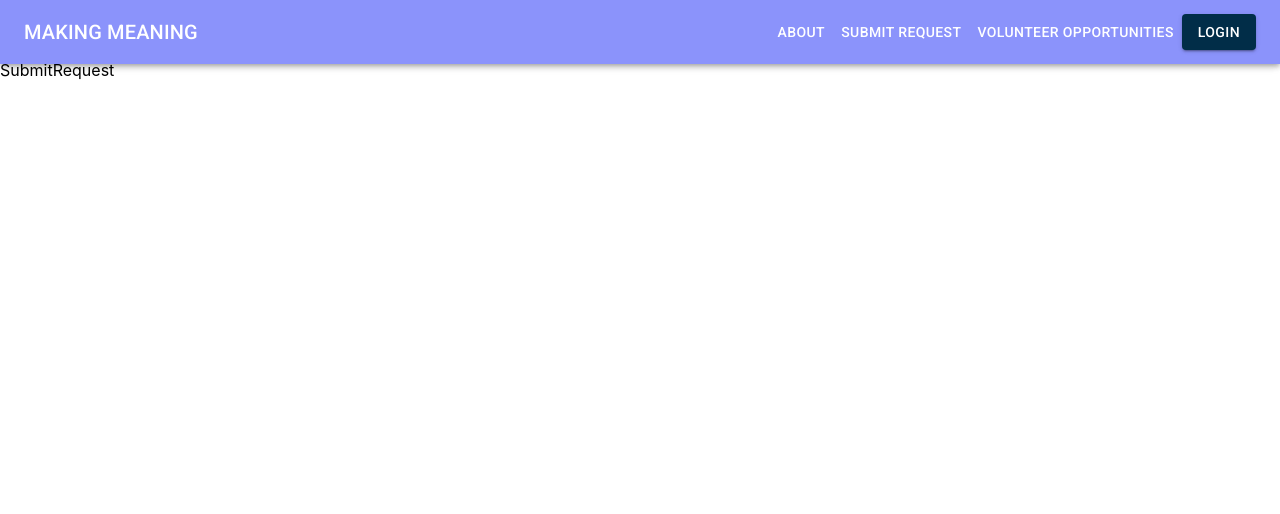
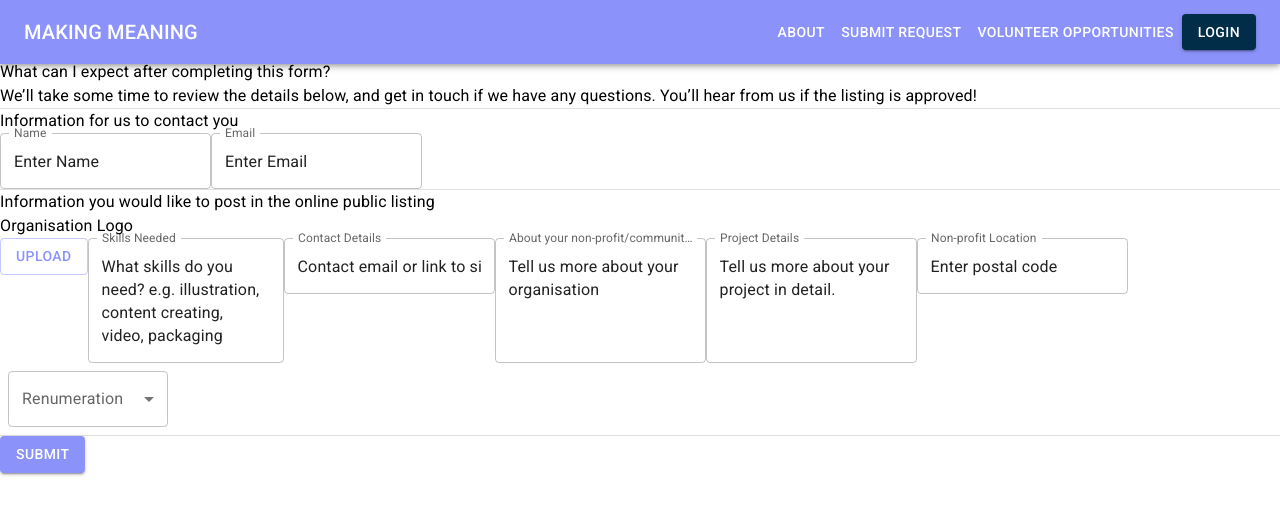
Before and after one commit to mafiageek/ptbc5-project2, a React (Create React App) app: page /SubmitRequest in a window 1280 px wide. Shown: the top 514 px of the page. Built offline with nearby package versions, Linux system fonts and the light colour scheme; no server answers.

Commit message:
added basic input fields for form in SubmitRequest page

```diff
--- a/src/pages/SubmitRequest.js
+++ b/src/pages/SubmitRequest.js
@@ -1,4 +1,14 @@
-import { Box } from "@mui/material";
+import {
+  Box,
+  Button,
+  Divider,
+  FormControl,
+  InputLabel,
+  MenuItem,
+  Select,
+  TextField,
+  Typography,
+} from "@mui/material";
 import React from "react";
 
 function SubmitRequest() {
@@ -10,7 +20,78 @@ function SubmitRequest() {
           height: 60,
         }}
       />
-      SubmitRequest
+      <Box component="form">
+        <Typography>What can I expect after completing this form? </Typography>
+        <Typography>
+          We’ll take some time to review the details below, and get in touch if
+          we have any questions. You’ll hear from us if the listing is approved!
+        </Typography>
+
+        <Divider />
+        <Typography>Information for us to contact you</Typography>
+        <TextField
+          label="Name"
+          defaultValue="Enter Name"
+          size="Normal"
+          variant="outlined"
+        />
+        <TextField
+          label="Email"
+          defaultValue="Enter Email"
+          size="Normal"
+          variant="outlined"
+        />
+        <Divider />
+        <Typography>
+          Information you would like to post in the online public listing
+        </Typography>
+
+        <Typography>Organisation Logo </Typography>
+        <Button variant="outlined"> Upload</Button>
+        <TextField
+          label="Skills Needed"
+          multiline
+          rows={4}
+          defaultValue="What skills do you need? e.g. illustration, content creating, video, packaging design"
+        />
+
+        <TextField
+          label="Contact Details"
+          defaultValue="Contact email or link to sign up form for volunteers"
+          size="Normal"
+          variant="outlined"
+        />
+
+        <TextField
+          label="About your non-profit/community initiative"
+          multiline
+          rows={4}
+          defaultValue="Tell us more about your organisation"
+        />
+
+        <TextField
+          label="Project Details"
+          multiline
+          rows={4}
+          defaultValue="Tell us more about your project in detail."
+        />
+
+        <TextField
+          label="Non-profit Location"
+          defaultValue="Enter postal code"
+        />
+        <FormControl sx={{ m: 1, minWidth: 160 }}>
+          <InputLabel>Renumeration </InputLabel>
+          <Select>
+            <MenuItem value={10}>Paid</MenuItem>
+            <MenuItem value={20}>Low Bono</MenuItem>
+            <MenuItem value={30}>Pro Bono</MenuItem>
+          </Select>
+        </FormControl>
+
+        <Divider />
+        <Button variant="contained">Submit</Button>
+      </Box>
     </div>
   );
 }
```
